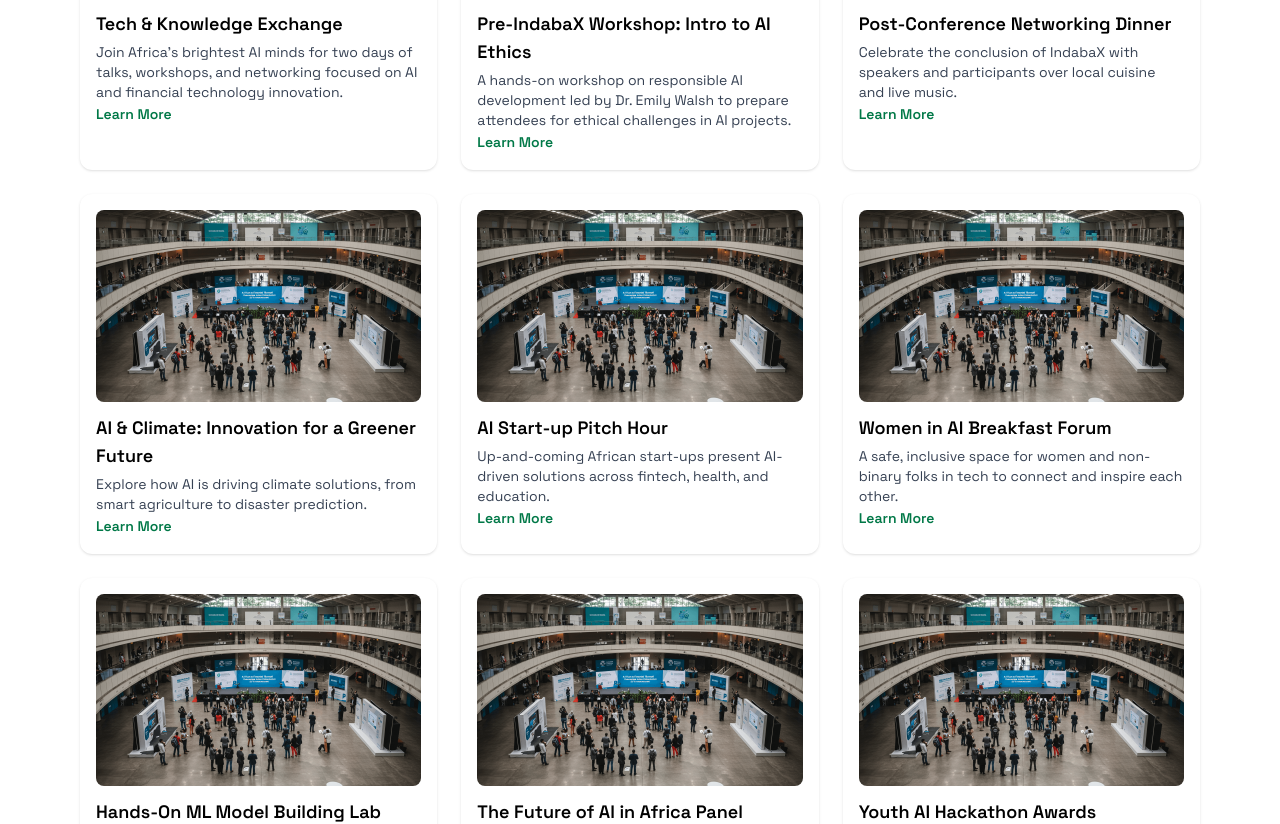
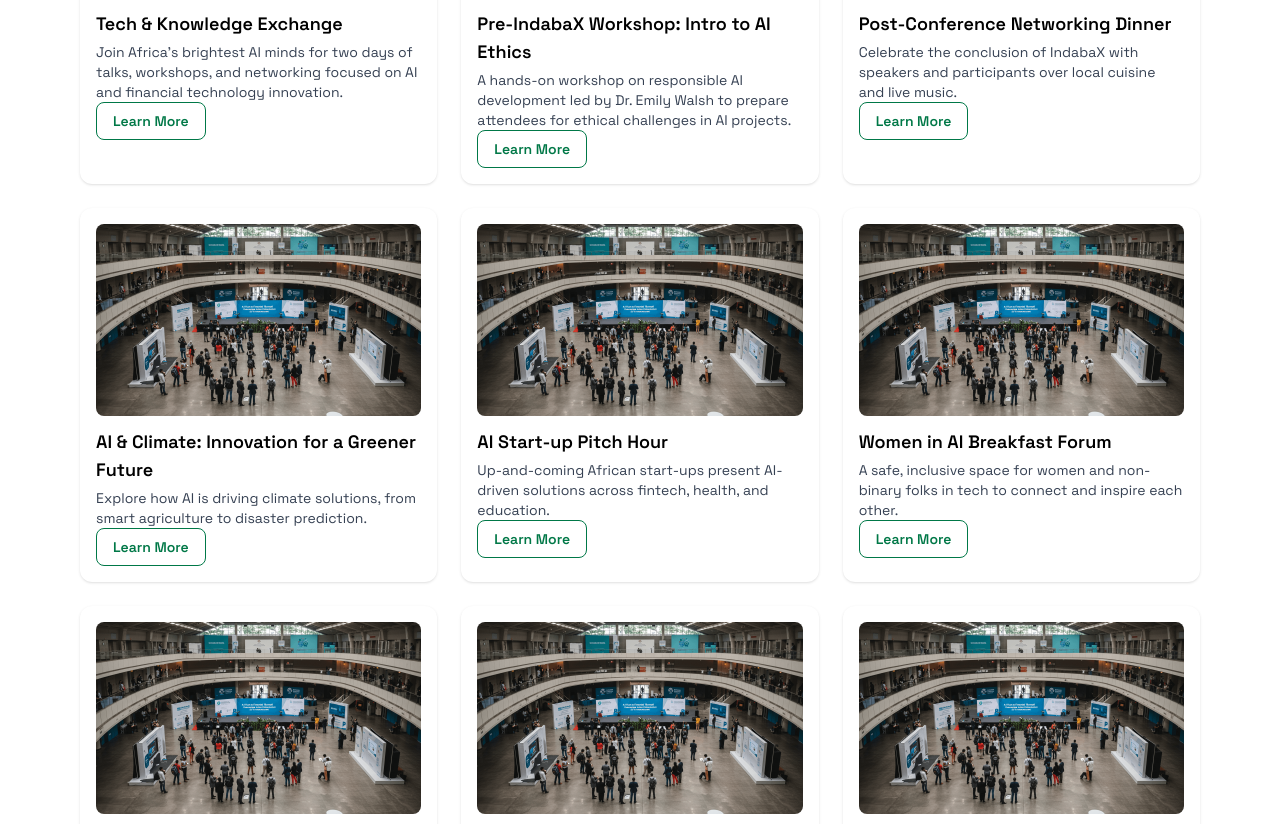
Before and after one commit to MOSOBELULU/indabaX, a React (Vite) app: page /eventspage in a window 1280 px wide. Shown: the part 1090-1914 px from the top of the page. Built offline with nearby package versions, Linux system fonts and the light colour scheme.

Commit message:
wip: Event page

```diff
--- a/src/components/events/EventsSection.jsx
+++ b/src/components/events/EventsSection.jsx
@@ -17,17 +17,16 @@ export default function EventsSection() {
             />
             <h3 className="text-lg font-semibold mb-1">{event.title}</h3>
             <p className="text-sm text-gray-700">{event.description}</p>
-              <Link
-                    to={`/eventdetail/${event.id}`}
+             <Link
+  to={`/eventdetail/${event.id}`}
+  className="inline-block text-sm font-semibold text-[#007847] border border-[#007847] px-4 py-2 rounded-lg hover:bg-[#007847] hover:text-white transition"
+>
+  Learn More
+</Link>
 
-                    className="inline-block text-sm font-semibold text-[#007847] hover:underline"
-                  >
-                    Learn More
-                  </Link>
           </div>
         ))}
       </div>
     </section>
   );
 }
-    //  <Link to={`/speakerdetail/${speaker.id}`}></Link>
--- a/src/components/home/EventsSection.jsx
+++ b/src/components/home/EventsSection.jsx
@@ -68,13 +68,12 @@ export default function Events() {
             <HiOutlineLocationMarker />
             {event.location}
           </p>
-           <Link
-                    to={`/eventdetail/${event.id}`}
-
-                    className="inline-block text-sm font-semibold text-[#007847] hover:underline"
-                  >
-                    Learn More
-                  </Link>
+              <Link
+  to={`/eventdetail/${event.id}`}
+  className="inline-block text-sm font-semibold text-[#007847] border border-[#007847] px-4 py-2 rounded-lg hover:text-white transition"
+>
+  Learn More
+</Link>
         </div>
       </motion.div>
     );
```
